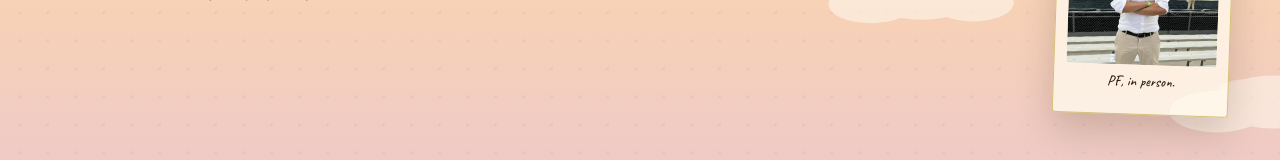
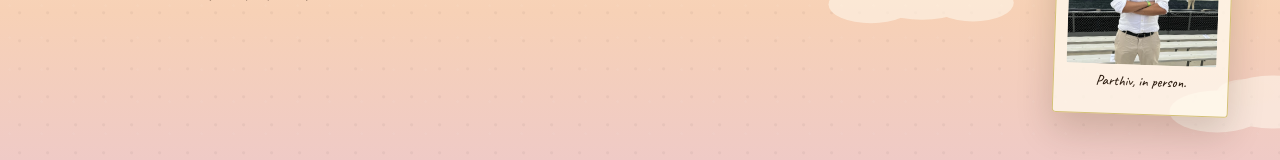
Before and after one commit to parthivFarazi/self-portfolio, a React (Vite) app: page / in a window 1280 px wide. Shown: the part 228-388 px from the top of the page. Built offline with nearby package versions, Linux system fonts and the light colour scheme.

Commit message:
fix(copy): update landing, education, and twin towers text

```diff
--- a/src/components/panels/CollegiateTowerPanel.tsx
+++ b/src/components/panels/CollegiateTowerPanel.tsx
@@ -3,7 +3,7 @@ import type { PanelProps } from './UPDTPanel';
 
 export function CollegiateTowerPanel({ width = 720, height = 760 }: PanelProps) {
   const courses = [
-    'Data Structures', 'Algorithms', 'Discrete Math', 'OOP', 'Operating Systems',
+    'Data Structures', 'Algorithms', 'Discrete Math', 'Object-Oriented Programming', 'Operating Systems',
     'Algorithm Design', 'Software Engineering', 'Linear Algebra',
     'Machine Learning', 'Artificial Intelligence', 'Combinatorics',
     'Systems & Networks', 'Cognitive Science',
--- a/src/components/panels/TwinTowersPanel.tsx
+++ b/src/components/panels/TwinTowersPanel.tsx
@@ -10,7 +10,7 @@ export function TwinTowersPanel({ width = 760, height = 760 }: PanelProps) {
       <div style={{ position: 'absolute', inset: 0, background: 'radial-gradient(ellipse at 50% 0%, rgba(245,217,122,.3), transparent 60%)' }}/>
       <Globe x={width - 150} y={height - 170} />
       <div style={{ position: 'absolute', left: 40, bottom: 40, width: 160, height: 64, background: 'linear-gradient(180deg, #6db862 0%, #4a8a48 100%)', border: '4px solid #2e2520', display: 'grid', placeItems: 'center', font: 'italic 36px var(--rw-serif)', color: '#fffaee', letterSpacing: '.12em', boxShadow: '0 6px 12px rgba(0,0,0,.5)', transform: 'rotate(-3deg)' }}>
-        — PF —
+        — Parthiv —
       </div>
 
       <div style={{ position: 'absolute', left: 32, top: 32, background: '#f6f1e4', padding: '10px 18px', font: 'italic 22px var(--rw-serif)', color: '#2a1a0e', boxShadow: '0 4px 12px rgba(0,0,0,.4)', transform: 'rotate(-2deg)' }}>
@@ -35,7 +35,7 @@ export function TwinTowersPanel({ width = 760, height = 760 }: PanelProps) {
         Hey, I'm Parthiv. CS @ Georgia Tech (Dec '26), CTO of UPDT.<br/>
         Grew up between Kuala Lumpur and Atlanta. I build things at the seam of <em>sports, AI, and product</em>.<br/><br/>
         Most of my work comes from the same instinct: data should turn into decisions.<br/>
-        <span style={{ display: 'inline-block', marginTop: 6, font: 'italic 18px var(--rw-serif)' }}>— PF</span>
+        <span style={{ display: 'inline-block', marginTop: 6, font: 'italic 18px var(--rw-serif)' }}>— Parthiv Farazi</span>
       </div>
     </div>
   );
--- a/src/components/quick-view/QuickView.tsx
+++ b/src/components/quick-view/QuickView.tsx
@@ -239,7 +239,7 @@ export function LandingPage({ onOpenQuick, onOpenWorld }: LandingPageProps) {
             decoding="async"
           />
         </div>
-        <div className="qv-polaroid-caption">PF, in person.</div>
+        <div className="qv-polaroid-caption">Parthiv, in person.</div>
       </aside>
 
       <section className="qv-choice-grid" aria-label="Choose portfolio mode">
--- a/src/routes/LandingRoute.tsx
+++ b/src/routes/LandingRoute.tsx
@@ -56,7 +56,7 @@ export default function LandingRoute({
             decoding="async"
           />
         </div>
-        <div className="qv-polaroid-caption">PF, in person.</div>
+        <div className="qv-polaroid-caption">Parthiv, in person.</div>
       </aside>
 
       <section className="qv-choice-grid" aria-label="Choose portfolio mode">
```
